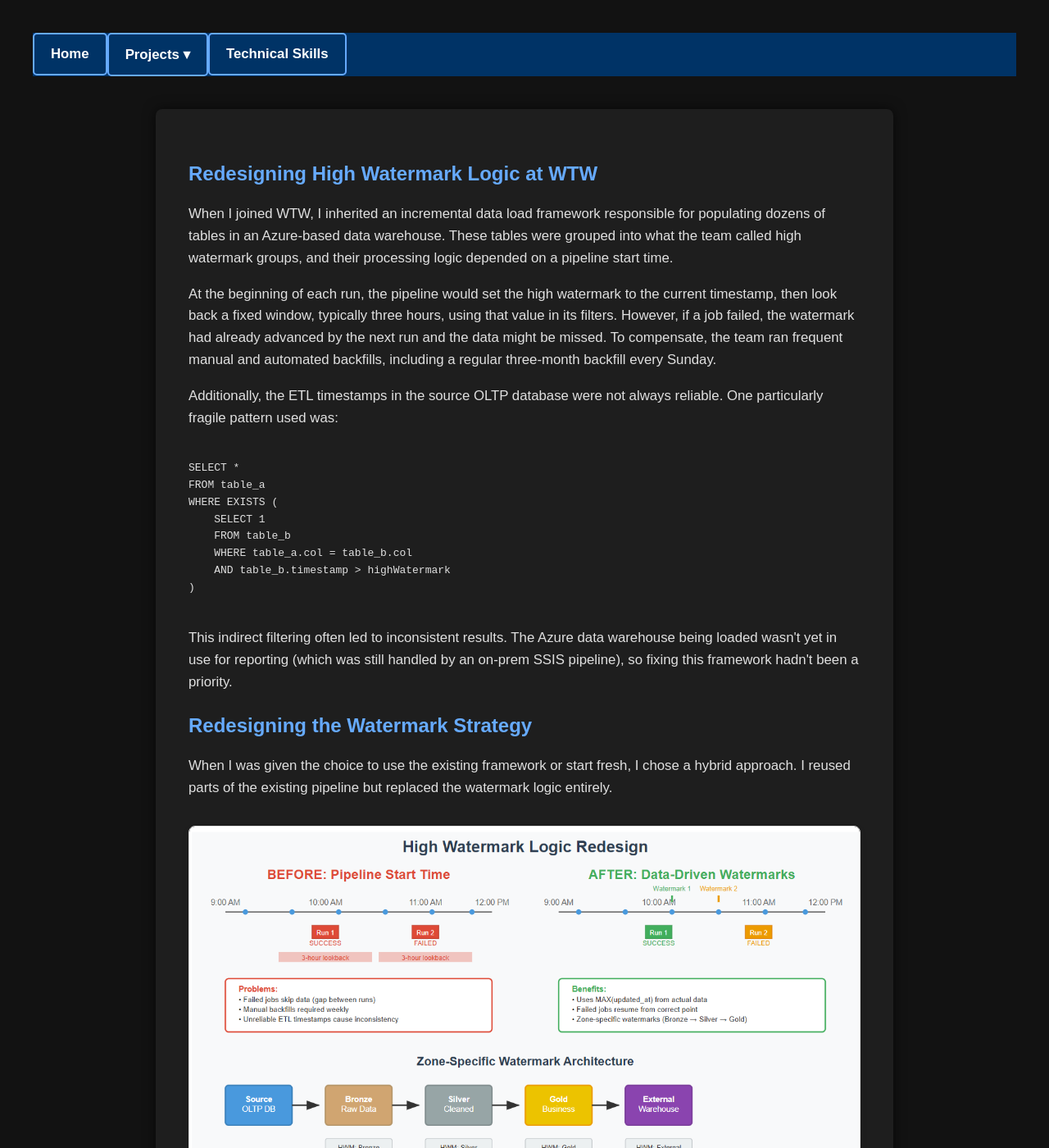
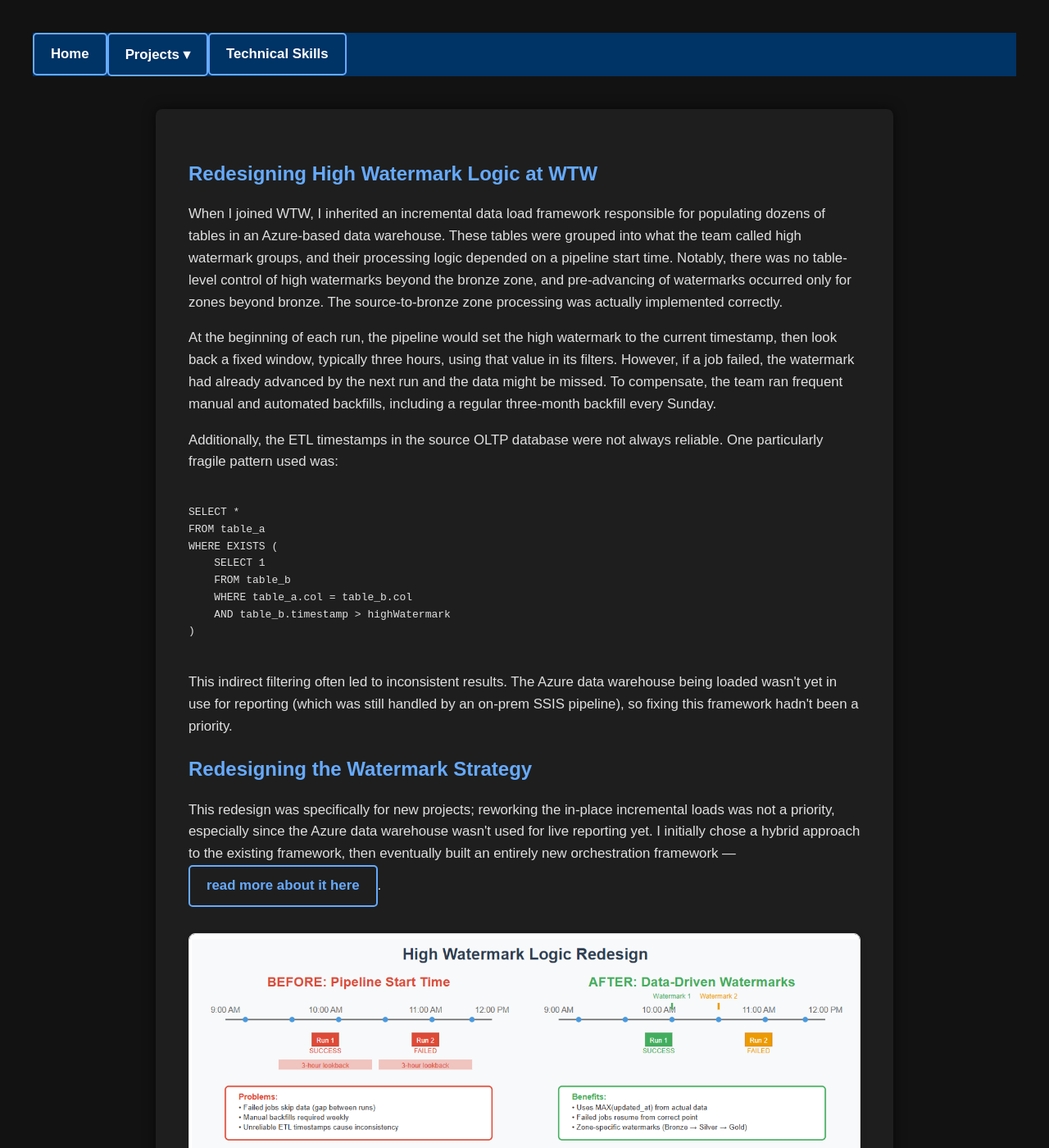
Before and after one commit to dgusty244/drewgustafson.github.io, a Jekyll site: the page built from projects/wtw/highwatermark.html, in a window 1280 px wide and 1400 px high. Shown: the whole window at 82% size. Built offline with Jekyll 4.4.1, drawn with Linux system fonts in a browser that asks for light colours.

Commit message:
Update highwatermark.html

```diff
--- a/projects/wtw/highwatermark.html
+++ b/projects/wtw/highwatermark.html
@@ -7,7 +7,7 @@ title: Redesigning High Watermark Logic at WTW | Drew Gustafson
   <article class="project-article">
     <h1>Redesigning High Watermark Logic at WTW</h1>
 
-    <p>When I joined WTW, I inherited an incremental data load framework responsible for populating dozens of tables in an Azure-based data warehouse. These tables were grouped into what the team called high watermark groups, and their processing logic depended on a pipeline start time.</p>
+    <p>When I joined WTW, I inherited an incremental data load framework responsible for populating dozens of tables in an Azure-based data warehouse. These tables were grouped into what the team called high watermark groups, and their processing logic depended on a pipeline start time. Notably, there was no table-level control of high watermarks beyond the bronze zone, and pre-advancing of watermarks occurred only for zones beyond bronze. The source-to-bronze zone processing was actually implemented correctly.</p>
 
     <p>At the beginning of each run, the pipeline would set the high watermark to the current timestamp, then look back a fixed window, typically three hours, using that value in its filters. However, if a job failed, the watermark had already advanced by the next run and the data might be missed. To compensate, the team ran frequent manual and automated backfills, including a regular three-month backfill every Sunday.</p>
 
@@ -28,7 +28,7 @@ WHERE EXISTS (
 
     <h2>Redesigning the Watermark Strategy</h2>
 
-    <p>When I was given the choice to use the existing framework or start fresh, I chose a hybrid approach. I reused parts of the existing pipeline but replaced the watermark logic entirely.</p>
+    <p>This redesign was specifically for new projects; reworking the in-place incremental loads was not a priority, especially since the Azure data warehouse wasn't used for live reporting yet. I initially chose a hybrid approach to the existing framework, then eventually built an entirely new orchestration framework — <a href="https://dgusty244.github.io/drewgustafson.github.io/projects/wtw/EtlFramework.html" target="_blank" rel="noopener noreferrer">read more about it here</a>.</p>
 
     <div class="diagram-container" style="text-align: center; margin: 2rem 0;">
       <img src="{{ site.baseurl }}/images/watermark-redesign-architecture.png" alt="High Watermark Logic Redesign Architecture" style="max-width: 100%; height: auto; border: 1px solid #ddd; border-radius: 8px; box-shadow: 0 4px 8px rgba(0,0,0,0.1);">
```
